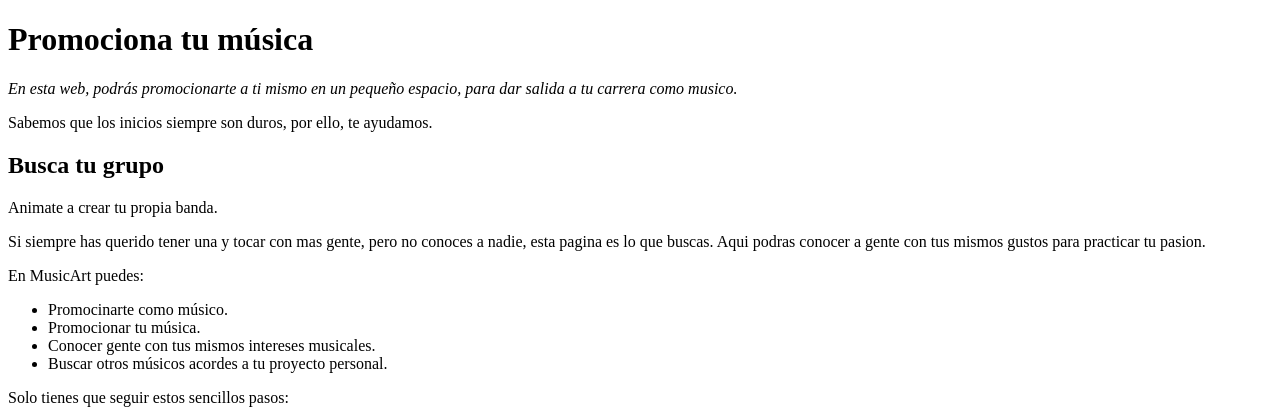
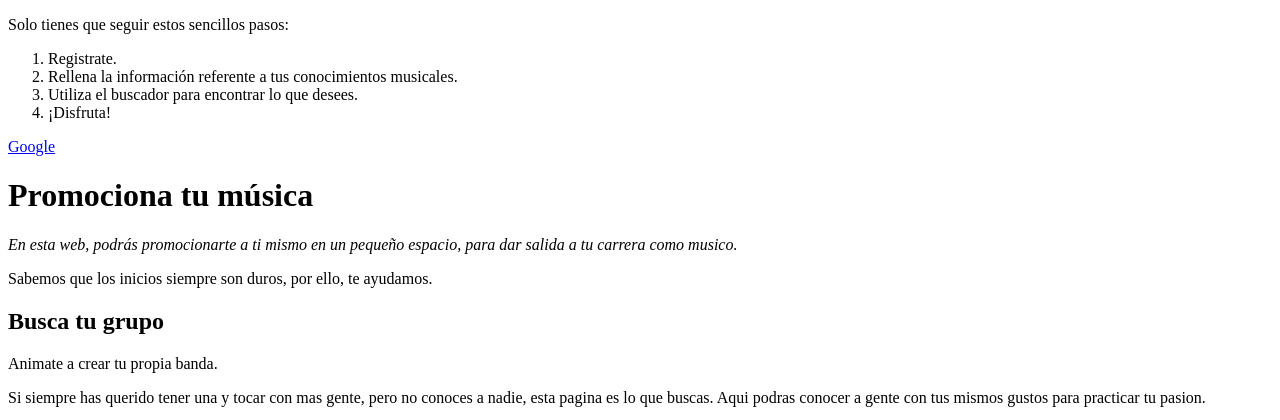
Before and after one commit to JYisus/web_uya, a plain HTML site: page index.html in a window 1280 px wide. Shown: the top 420 px of the page. Drawn offline with Linux system fonts and the light colour scheme.

Commit message:
Zona Izquierda HTML

```diff
--- a/index.html
+++ b/index.html
@@ -9,6 +9,18 @@
     </head>
 
     <body>
+		 <div class="side-box">
+            <p>
+				Solo tienes que seguir estos sencillos pasos:
+				<ol>
+					<li>Registrate.</li>
+					<li>Rellena la información referente a tus conocimientos musicales.</li>
+					<li>Utiliza el buscador para encontrar lo que desees.</li>
+					<li>¡Disfruta!</li>
+				</ol>
+            </p>
+            <a href="https://www.google.es/">Google</a>
+        </div>
         <header><h1><strong>Promociona tu música</strong></h1></header>
         <article>
             <p>
```
